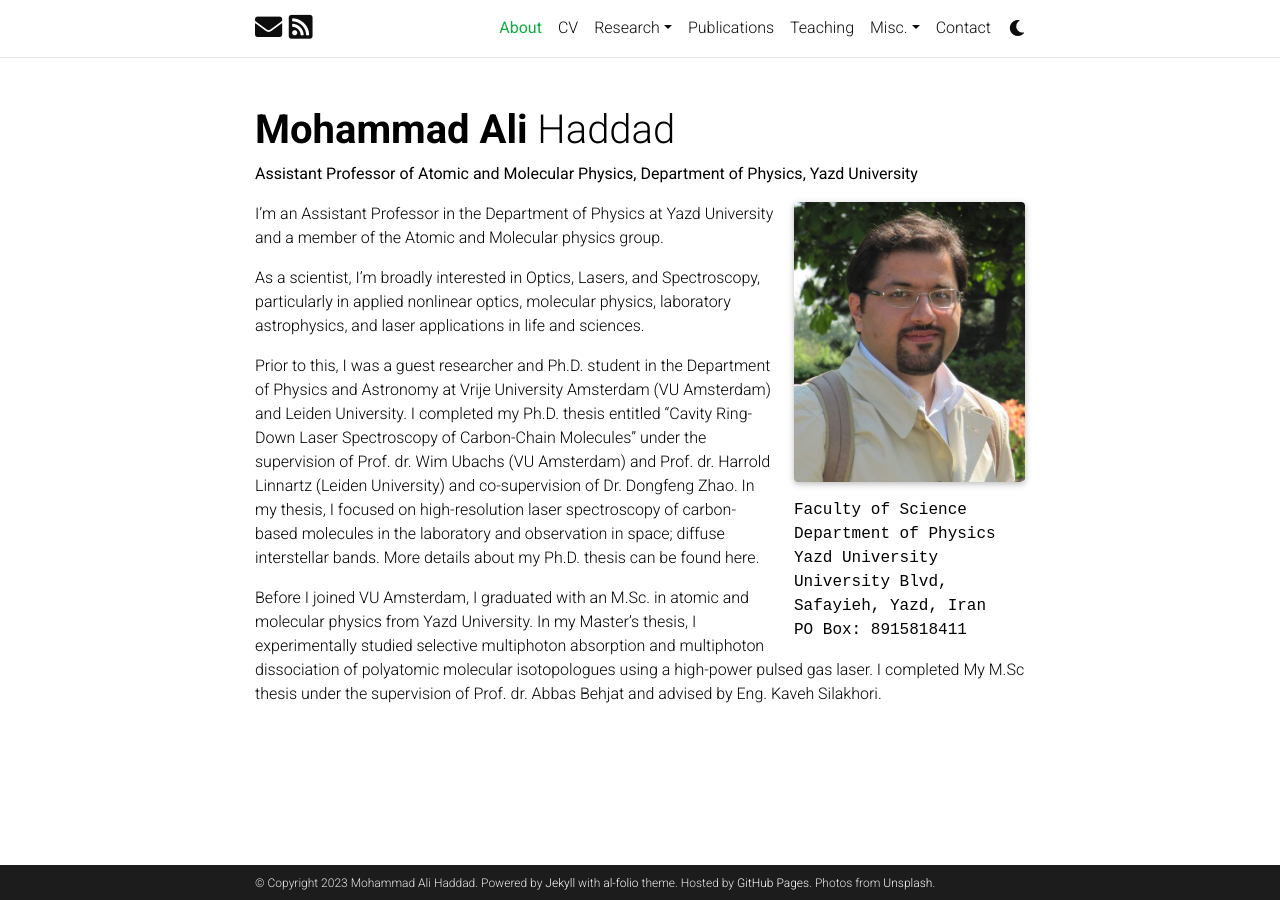
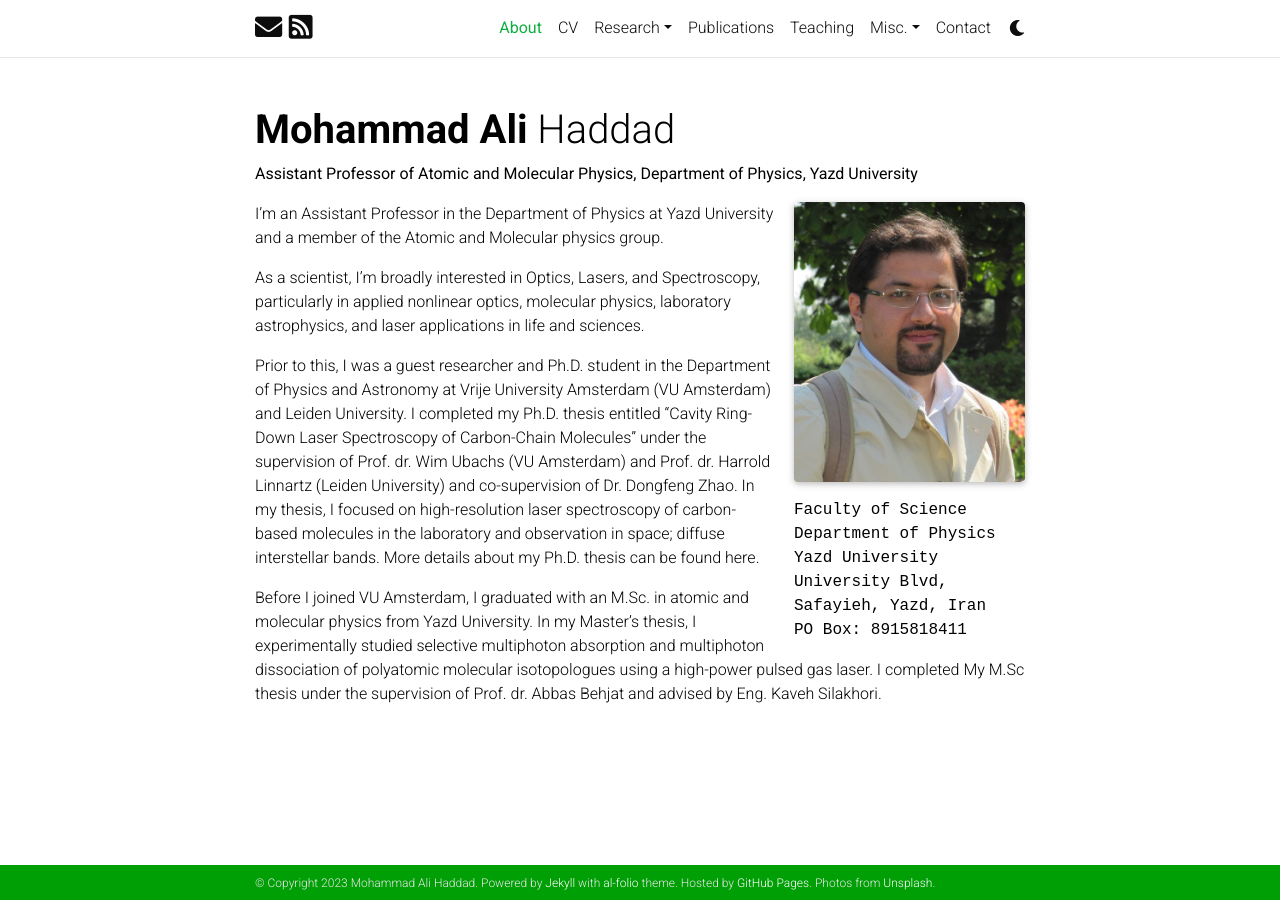
Before and after one commit to ma-haddad/ma-haddad.github.io, a Jekyll site: the page built from _pages/about.md, in a window 1280 px wide. Built offline with Jekyll 4.4.1, drawn with Linux system fonts in a browser that asks for light colours; full-size pictures stand in for the smaller copies a plugin makes; comment, search, counter and statistics services are not loaded; a style sheet for code colours, icons or effects is not loaded.

Commit message:
Update _themes.scss

```diff
--- a/_sass/_themes.scss
+++ b/_sass/_themes.scss
@@ -9,7 +9,7 @@
   --global-text-color-light: #{$grey-color};
   --global-theme-color: #{$green-color};
   --global-hover-color: #{$green-color};
-  --global-footer-bg-color: #{$grey-color-dark};
+  --global-footer-bg-color: #{$green-color-dark};
   --global-footer-text-color: #{$grey-color-light};
   --global-footer-link-color: #{$white-color};
   --global-distill-app-color: #{$grey-color};
@@ -38,9 +38,9 @@ html[data-theme='dark'] {
   --global-code-bg-color: #{$code-bg-color-dark};
   --global-text-color: #{$grey-color-light};
   --global-text-color-light: #{$grey-color-light};
-  --global-theme-color: #{$cyan-color};
-  --global-hover-color: #{$cyan-color};
-  --global-footer-bg-color: #{$grey-color-light};
+  --global-theme-color: #{$green-color};
+  --global-hover-color: #{$green-color};
+  --global-footer-bg-color: #{$green-color-light};
   --global-footer-text-color: #{$grey-color-dark};
   --global-footer-link-color: #{$black-color};
   --global-distill-app-color: #{$grey-color-light};
```
